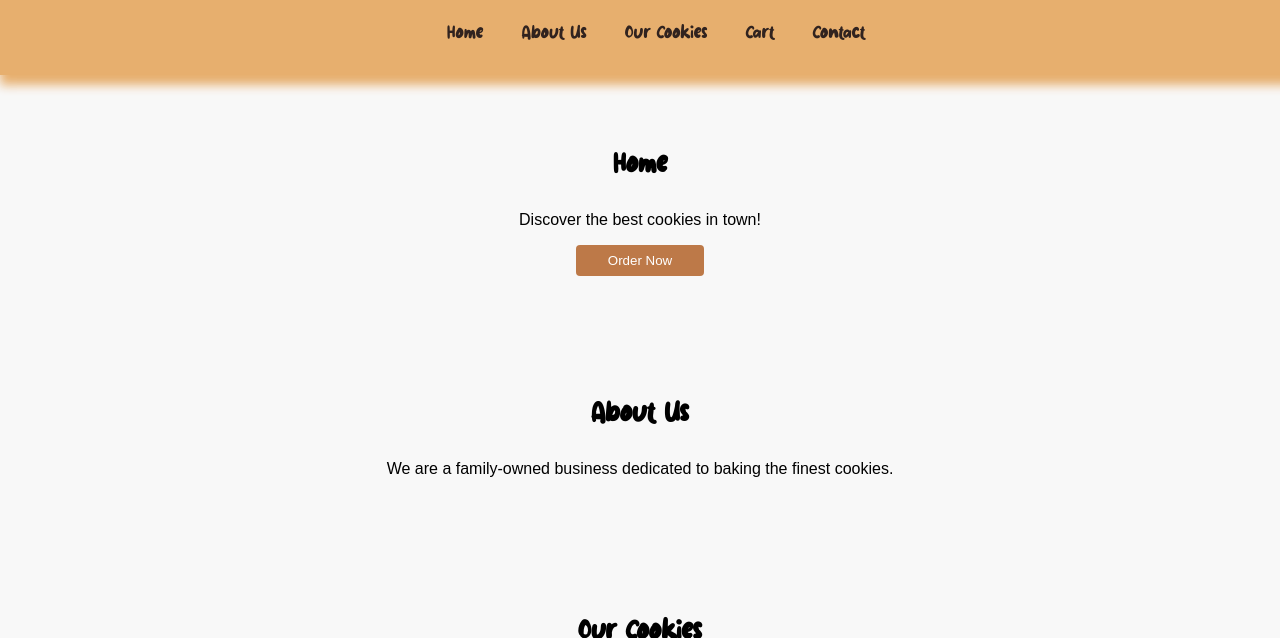
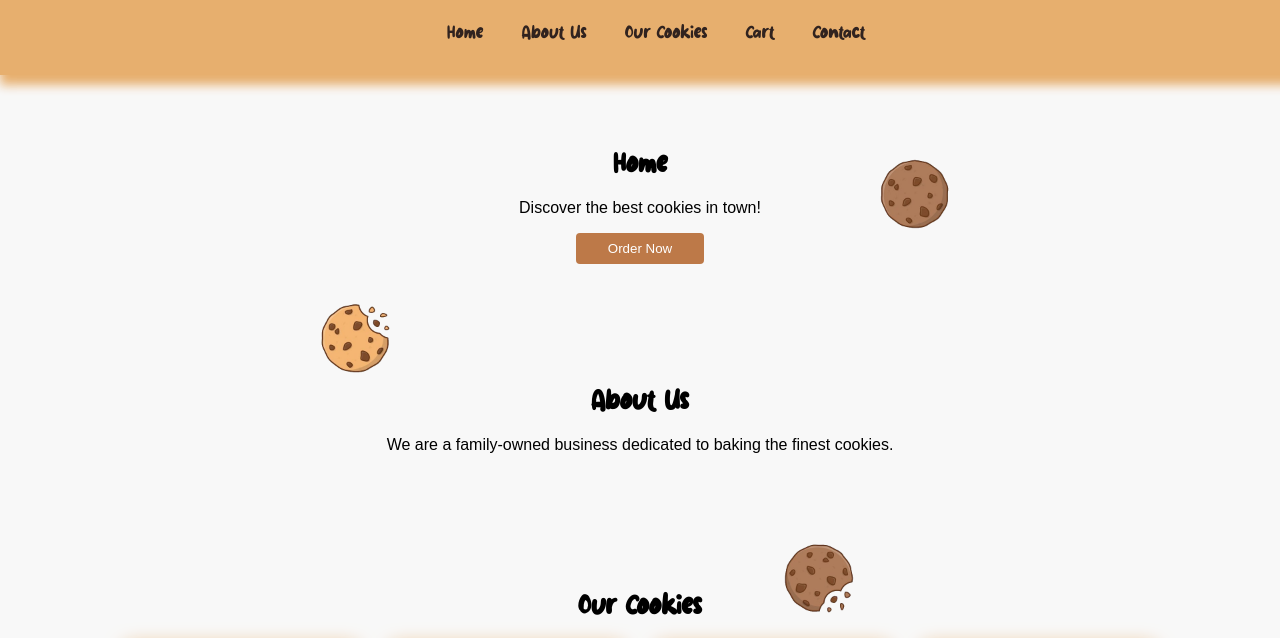
Before and after one commit to Twisside/Pweb_lab2, a website: page index.html in a window 1280 px wide. Shown: the part 87-725 px from the top of the page. Drawn offline with Linux system fonts and the light colour scheme.

Commit message:
minor changes

```diff
--- a/index.html
+++ b/index.html
@@ -21,9 +21,12 @@
 </header>
 <section id="home">
     <div class="home">
-        <h2>Home</h2>
-        <p>Discover the best cookies in town!</p>
-        <button onclick="window.location.href='#products'">Order Now</button>
+        <img class="cookie4" src="images/cookie4.png" alt="Cookie" height="70" width="70">
+            <img class="cookie3" src="images/cookie3.png" alt="Cookie" height="70" width="70">
+            <img class="cookie2"src="images/cookie2.png" alt="Cookie" height="70" width="70">
+            <h2>Home</h2>
+            <p>Discover the best cookies in town!</p>
+            <button onclick="window.location.href='#products'">Order Now</button>
     </div>
 </section>
 <section id="about">
--- a/styles.css
+++ b/styles.css
@@ -30,7 +30,7 @@ nav ul li {
 
 h2{
     font-family: 'Cookie', sans-serif;
-    margin-bottom: 2rem;
+    margin-bott: 4rem;
 }
 
 nav ul li a {
@@ -127,10 +127,21 @@ footer {
     background-color: #e7af6e;
 }
 
-.cookie3 {
+.cookie3{
     position: absolute;
-    margin-left: 3rem;
+    margin-left: 15rem;
     margin-top: 1rem;
+}
+.cookie2 {
+    position: absolute;
+    margin-left: -20rem;
+    margin-top: 10rem;
+}
+.cookie4 {
+    rotate: 90deg;
+    position: absolute;
+    margin-left: 9rem;
+    margin-top: 25rem;
 }
 
 @font-face {
```
Also changed, not shown: ReadMe.md (added).
